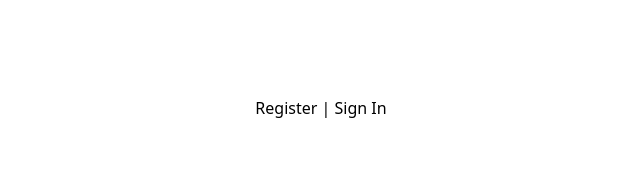
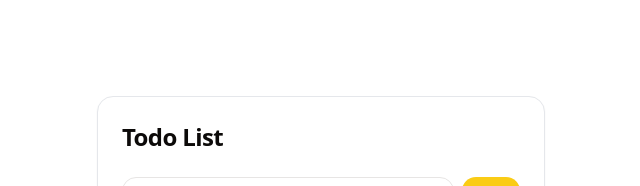
Before and after one commit to bk-software/next-firebase-boilerplate, a Next.js app: page / in a window 1280 px wide. Shown: the top 186 px of the page, without its empty margins (319-959 px from the left). Built offline with nearby package versions, Linux system fonts and the light colour scheme; no server answers; the database is empty; sample sign-in values are in the browser's storage.

Commit message:
remove signin and register links

```diff
--- a/src/app/page.tsx
+++ b/src/app/page.tsx
@@ -1,4 +1,3 @@
-import Link from "next/link";
 import TodoList from "./components/TodoList";
 import RootLayout from "./layout";
 
@@ -6,10 +5,6 @@ export default function Home() {
   return (
     <RootLayout>
       <main className="flex min-h-screen flex-col items-center justify-between p-24">
-        <nav>
-          <Link href="/register">Register</Link> |{" "}
-          <Link href="/signin">Sign In</Link>
-        </nav>
         <TodoList />
       </main>
     </RootLayout>
```
